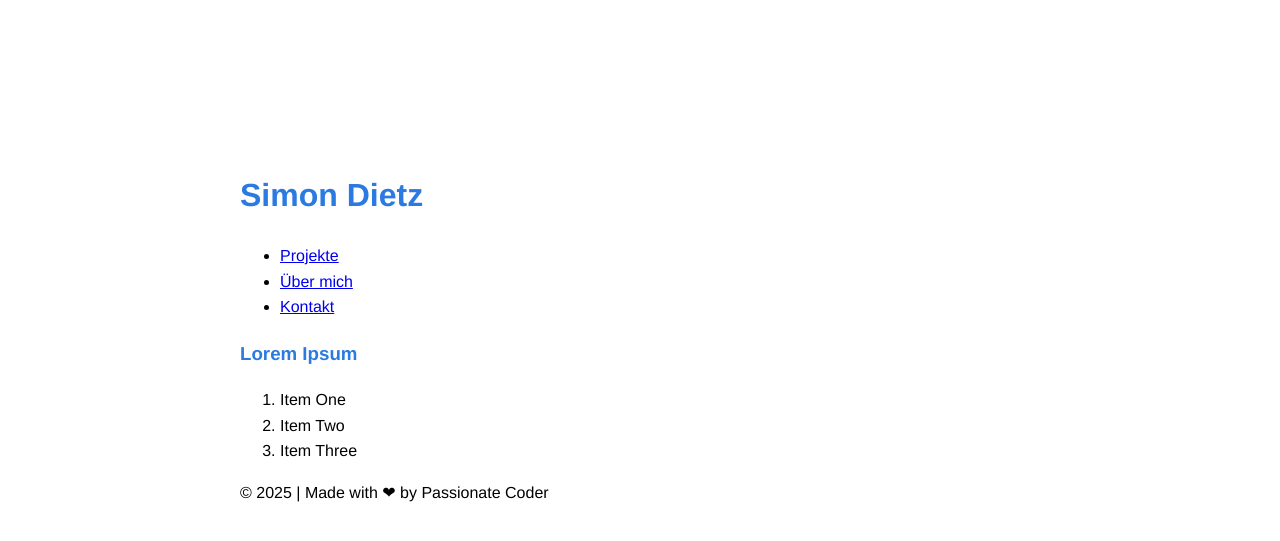
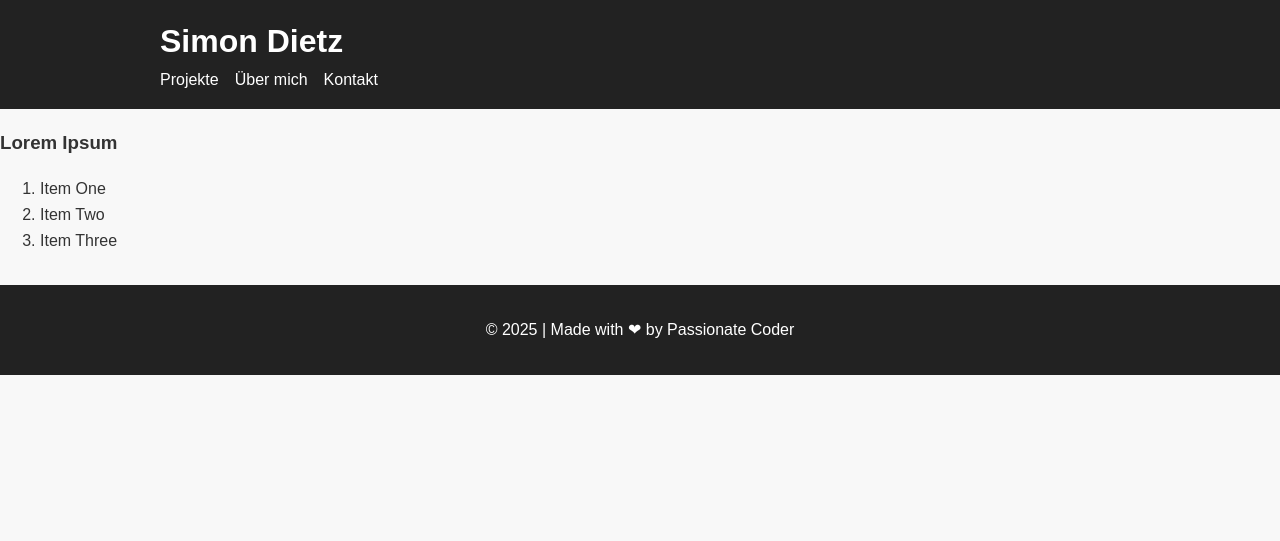
Before and after one commit to ArtifactForms/md_test, a Jekyll site: the page built from index.md, in a window 1280 px wide. Shown: the top 541 px of the page. Built offline with Jekyll 4.4.1, drawn with Linux system fonts in a browser that asks for light colours; our own code applies the rules of GitHub Pages for plain Markdown files.

Commit message:
Update style.css

```diff
--- a/assets/style.css
+++ b/assets/style.css
@@ -1,18 +1,79 @@
 body {
-  font-family: 'Helvetica', sans-serif;
+  margin: 0;
+  font-family: Arial, sans-serif;
   line-height: 1.6;
-  max-width: 800px;
-  margin: auto;
-  padding: 2rem;
+  background-color: #f8f8f8;
+  color: #333;
+  padding-top: 80px;
 }
 
-h1, h2, h3 {
-  color: #2a7ae2;
+.container {
+  width: 90%;
+  max-width: 960px;
+  margin: 0 auto;
 }
 
-code {
-  background: #eee;
-  padding: 0.2em 0.4em;
-  border-radius: 3px;
-  font-family: monospace;
+header {
+  background-color: #222;
+  color: white;
+  padding: 1rem 0;
+  position: fixed;
+  top: 0;
+  width: 100%;
+  z-index: 1000;
 }
+
+header h1 {
+  margin: 0;
+}
+
+nav ul {
+  list-style: none;
+  padding: 0;
+  display: flex;
+  gap: 1rem;
+  margin: 0;
+}
+
+nav a {
+  color: white;
+  text-decoration: none;
+}
+
+.section {
+  padding: 2rem 0;
+}
+
+.projects {
+  display: flex;
+  flex-wrap: wrap;
+  gap: 1rem;
+}
+
+.project-card {
+  flex: 1 1 calc(50% - 1rem);
+  background-color: white;
+  padding: 1rem;
+  border-radius: 8px;
+  box-shadow: 0 2px 5px rgba(0,0,0,0.1);
+}
+
+footer {
+  text-align: center;
+  padding: 1rem 0;
+  background-color: #222;
+  color: white;
+  margin-top: 2rem;
+}
+
+/* Responsive Design */
+@media (max-width: 600px) {
+  nav ul {
+    flex-direction: column;
+    align-items: flex-start;
+  }
+
+  .project-card {
+    flex: 1 1 100%;
+  }
+}
```
